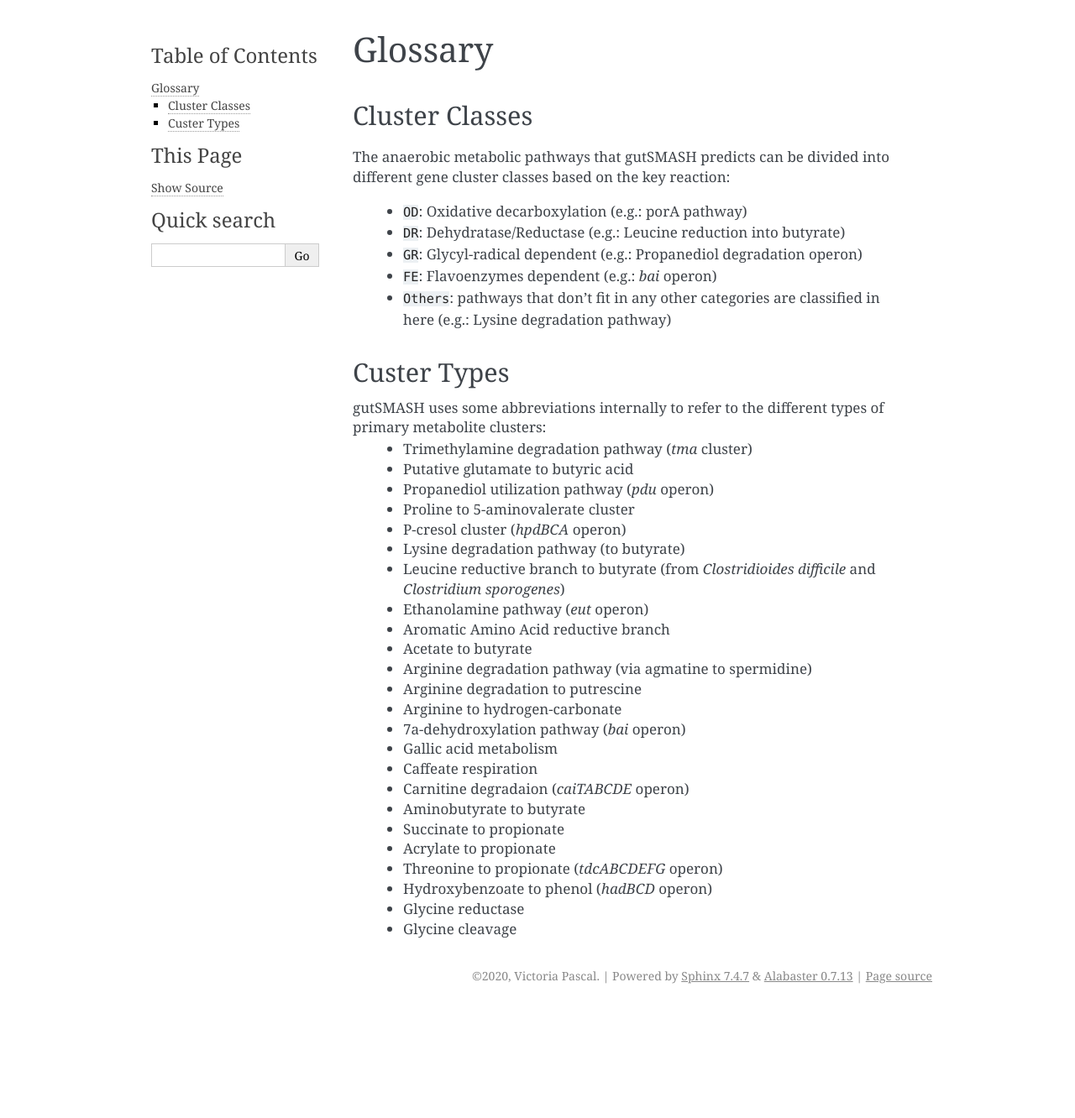
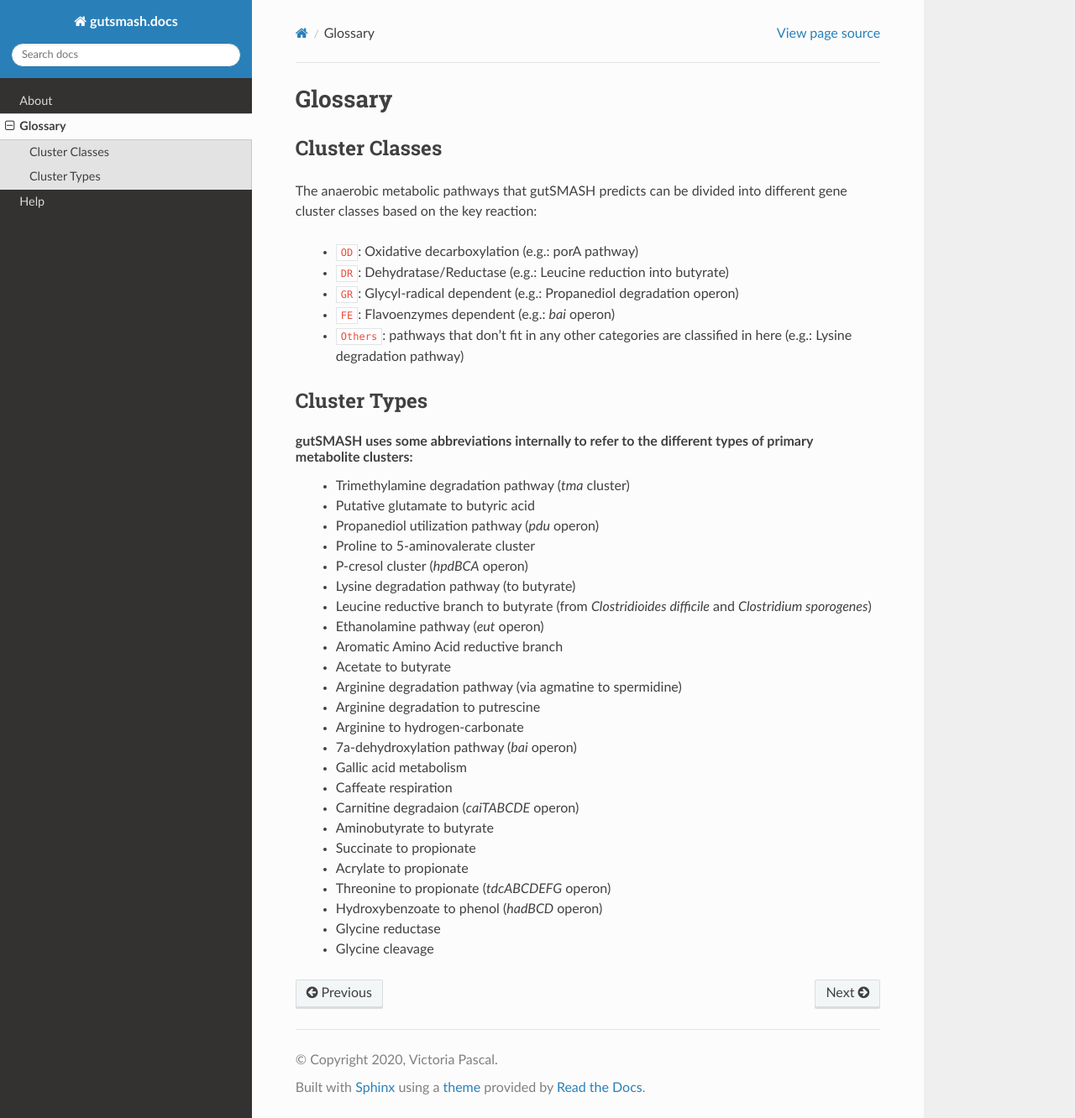
Before and after one commit to victoriapascal/gutsmash_doc, a Sphinx documentation site: the page built from docs/source/Glossary.rst, in a window 1280 px wide and 1332 px high. Shown: the whole window at 84% size. Built offline with Sphinx 7.4.7 and the Read the Docs theme 2.0.0, drawn with Linux system fonts in a browser that asks for light colours.

Commit message:
adding a them

```diff
--- a/docs/source/Glossary.rst
+++ b/docs/source/Glossary.rst
@@ -12,8 +12,8 @@ The anaerobic metabolic pathways that gutSMASH predicts can be divided into diff
  - ``Others``: pathways that don't fit in any other categories are classified in here (e.g.: Lysine degradation pathway)
 
 
-Custer Types
-^^^^^^^^^^^^
+Cluster Types
+^^^^^^^^^^^^^
 gutSMASH uses some abbreviations internally to refer to the different types of primary metabolite clusters:
  - Trimethylamine degradation pathway (*tma* cluster)
  - Putative glutamate to butyric acid
--- a/docs/source/conf.py
+++ b/docs/source/conf.py
@@ -14,6 +14,7 @@
 # import sys
 # sys.path.insert(0, os.path.abspath('.'))
 
+import sphinx_rtd_theme
 
 # -- Project information -----------------------------------------------------
 
@@ -54,8 +55,8 @@ exclude_patterns = []
 # The theme to use for HTML and HTML Help pages.  See the documentation for
 # a list of builtin themes.
 #
-html_theme = 'alabaster'
-
+#html_theme = 'alabaster'
+html_theme = 'sphinx_rtd_theme'
 # Add any paths that contain custom static files (such as style sheets) here,
 # relative to this directory. They are copied after the builtin static files,
 # so a file named "default.css" will overwrite the builtin "default.css".
```
